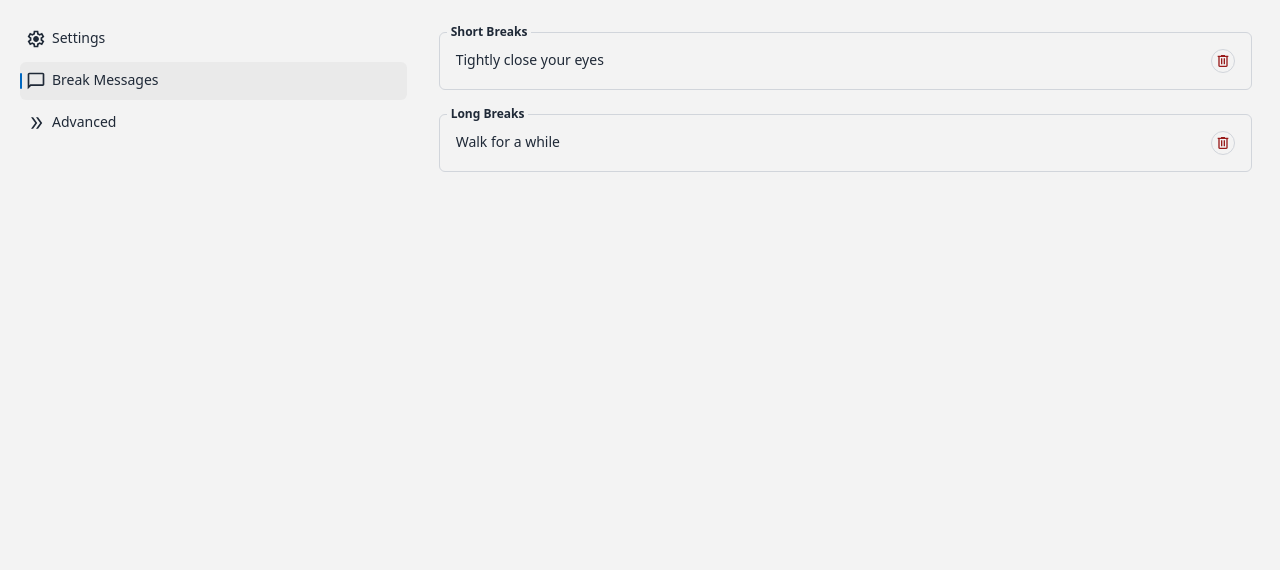
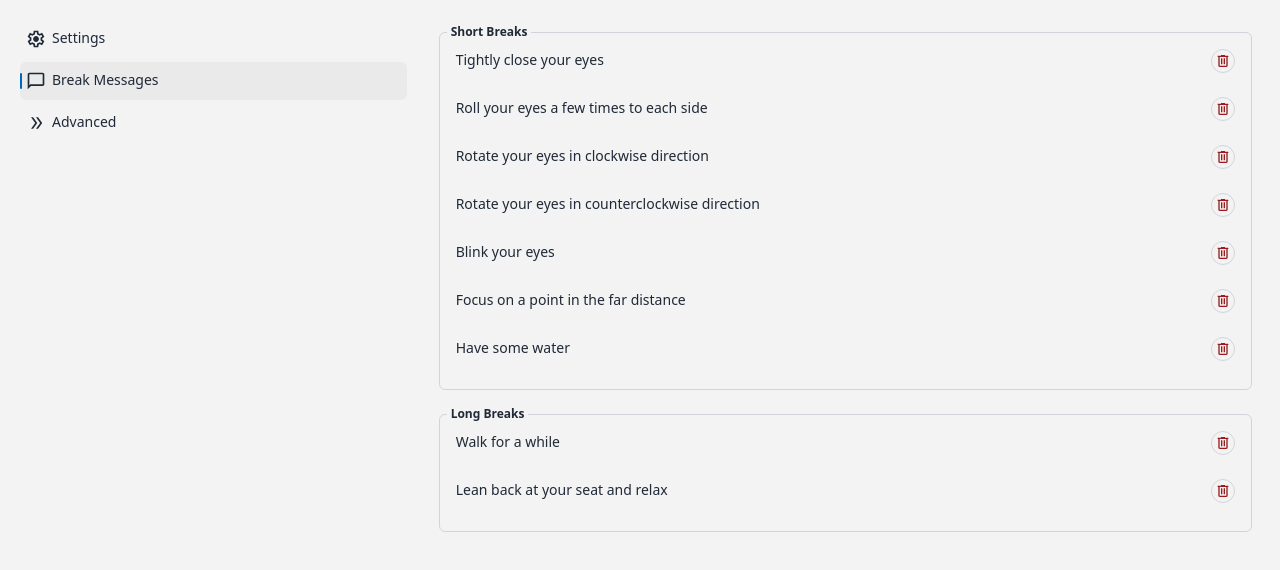
Before and after one commit to Mehdi-Saadi/break-reminder-vue, a Vue app: page /break-messages in a window 1280 px wide. Shown: the top 570 px of the page. Built offline with nearby package versions, Linux system fonts and the light colour scheme.

Commit message:
use store

```diff
--- a/src/views/BreakMessages.vue
+++ b/src/views/BreakMessages.vue
@@ -2,32 +2,45 @@
 import DeleteButton from '@/components/ui/buttons/DeleteButton.vue';
 import SettingItem from '@/components/setting/SettingItem.vue';
 import SettingSection from '@/components/setting/SettingSection.vue';
+import useSettingStore from '@/stores/setting.ts';
+import { UUID } from '@/types/general';
+
+const useSetting = useSettingStore();
+const { deleteBreakMessageById } = useSetting;
 </script>
 
 <template>
   <div class="flex flex-col space-y-4">
     <!-- short breaks -->
     <SettingSection label="Short Breaks">
-      <SettingItem>
+      <SettingItem
+        v-for="(value, id) in useSetting.shortBreakMessages"
+        :key="id"
+        class="pb-3"
+      >
         <template #text>
-          Tightly close your eyes
+          {{ value }}
         </template>
 
         <template #button>
-          <DeleteButton />
+          <DeleteButton @click="deleteBreakMessageById(id as UUID)" />
         </template>
       </SettingItem>
     </SettingSection>
 
     <!-- long breaks -->
     <SettingSection label="Long Breaks">
-      <SettingItem>
+      <SettingItem
+        v-for="(value, id) in useSetting.longBreakMessages"
+        :key="id"
+        class="pb-3"
+      >
         <template #text>
-          Walk for a while
+          {{ value }}
         </template>
 
         <template #button>
-          <DeleteButton />
+          <DeleteButton @click="deleteBreakMessageById(id as UUID)" />
         </template>
       </SettingItem>
     </SettingSection>
```
